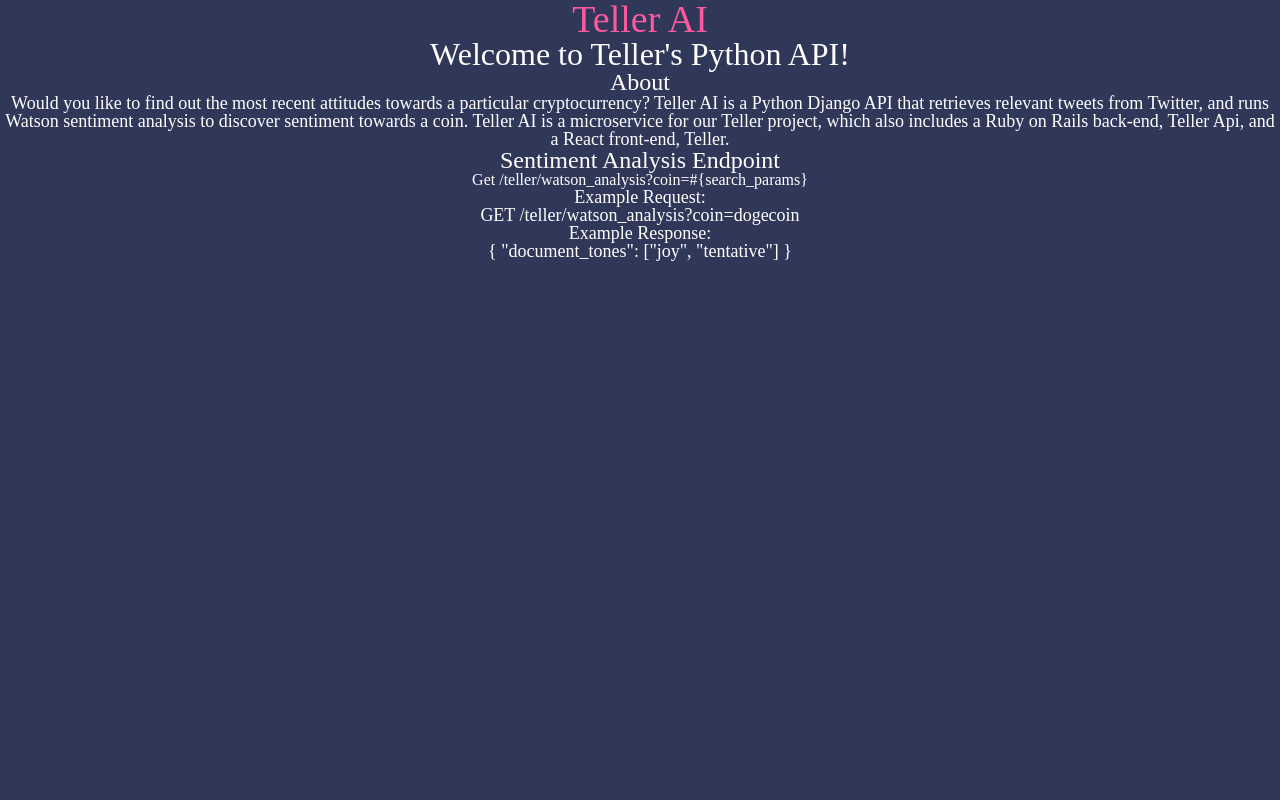
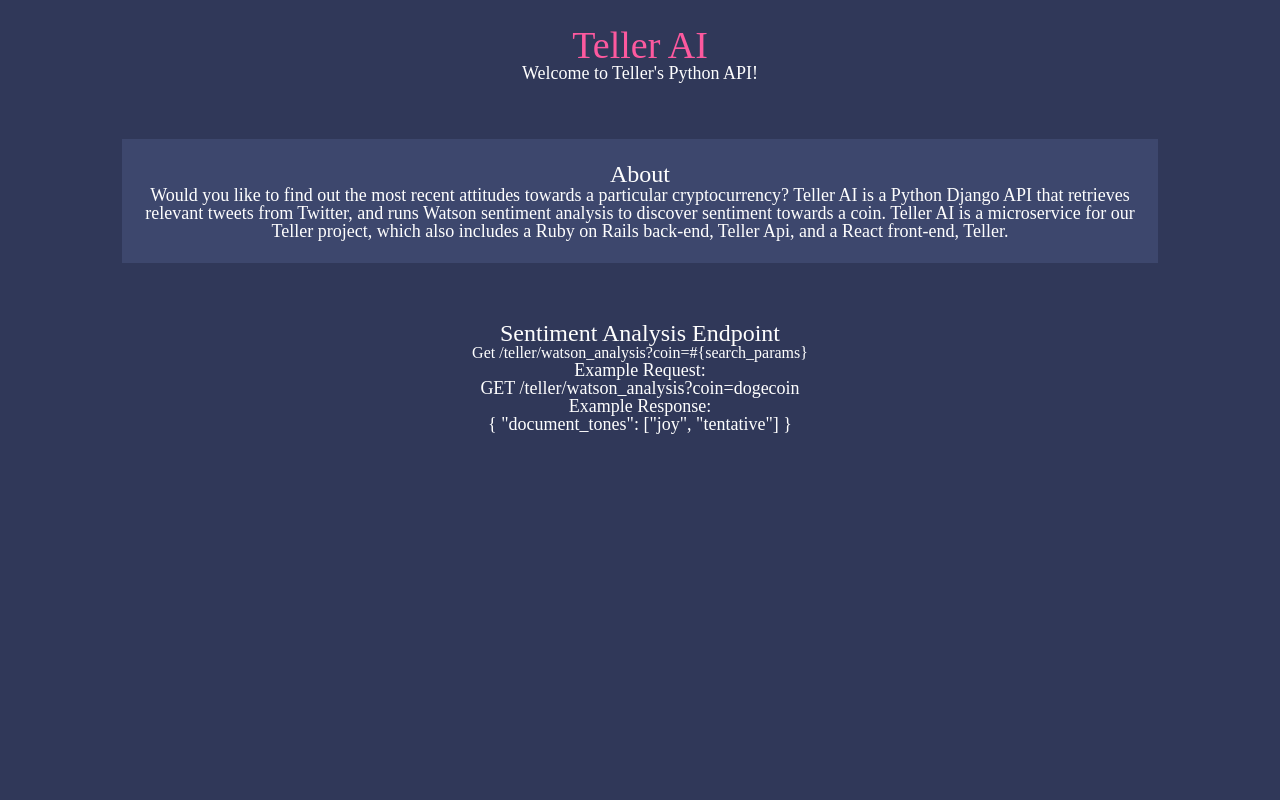
Before and after one commit to DanielMulitauopele/teller-ai, a Django app: page / in a window 1280 px wide. Run offline with Django 3.2, Linux system fonts and the light colour scheme.

Commit message:
Style container

```diff
--- a/teller/static/style.css
+++ b/teller/static/style.css
@@ -2,6 +2,7 @@
   background: #303859;
   color: #FEFEFE;
   text-align: center;
+  margin: 2% 5% 2% 5%;
 }
 h1 {
   font-size: 32px;
@@ -17,5 +18,7 @@
   font-size: 38px;
 }
 .container {
-  background: #303859;
+  background: #3D476D;
+  margin: 5%;
+  padding: 2%;
 }
--- a/teller/templates/welcome.html
+++ b/teller/templates/welcome.html
@@ -1,6 +1,7 @@
-{% extends "application.html" %}
+{% extends 'application.html' %}
 {% block content %}
-<h1>Welcome to Teller's Python API!</h1>
+<p>Welcome to Teller's Python API!</p>
+<div class='container'>
   <h2>About</h2>
   <p>
     Would you like to find out the most recent attitudes towards a particular
@@ -10,6 +11,7 @@
     also includes a Ruby on Rails back-end, Teller Api, and a React front-end,
     Teller.
   </p>
+</div>
 <h2>Sentiment Analysis Endpoint</h2>
 <h3>Get /teller/watson_analysis?coin=#{search_params}</h3>
 <div>
```
Lines whose indentation alone changed are shown as unchanged.
